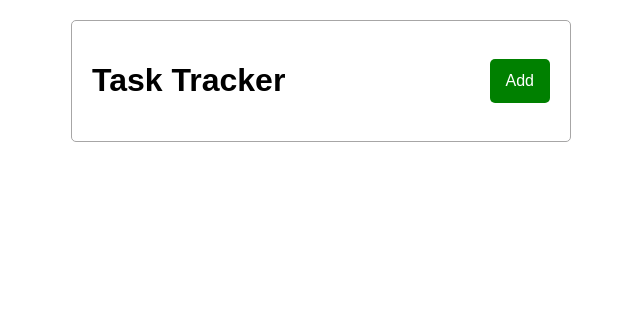
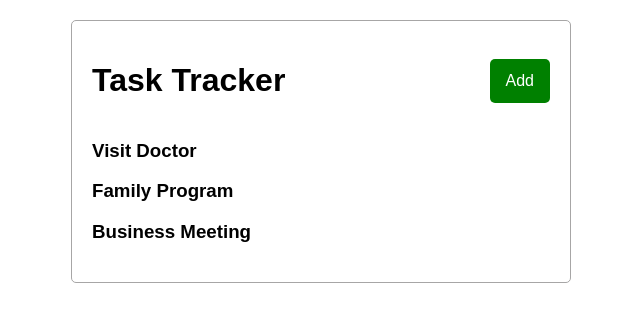
Before and after one commit to ttanvirr/react-task-tracker, a React (Create React App) app: page / in a window 1280 px wide. Shown: the top 322 px of the page, without its empty margins (319-959 px from the left). Built offline with nearby package versions, Linux system fonts and the light colour scheme.

Commit message:
Tasks component

```diff
--- a/src/App.js
+++ b/src/App.js
@@ -1,9 +1,11 @@
 import Header from "./components/Header";
+import Tasks from "./components/Tasks";
 
 function App() {
   return (
     <div className="container">
       <Header />
+      <Tasks />
     </div>
   );
 }
--- /dev/null
+++ b/src/components/Tasks.js
@@ -0,0 +1,29 @@
+const tasks = [
+    {
+      id: 1,
+      task: "Visit Doctor",
+      Date: "4 PM, Thirsday, 06 August, 2021"
+    },
+    {
+      id: 2,
+      task: "Family Program",
+      Date: "Friday, 07 August, 2021"
+    },
+    {
+      id: 3,
+      task: "Business Meeting",
+      Date: "10 AM, Sunday, 08 August, 2021"
+    }
+  ]
+
+const Tasks = () => {
+    return (
+        <div>
+            {tasks.map(task => (
+            <h3>{task.task}</h3>
+            ))}
+        </div>
+    )
+}
+
+export default Tasks;
--- a/src/index.css
+++ b/src/index.css
@@ -28,4 +28,5 @@ body {
     border: none;
     border-radius: 5px;
     font-size: 1rem;
+    cursor: pointer;
 }
```
